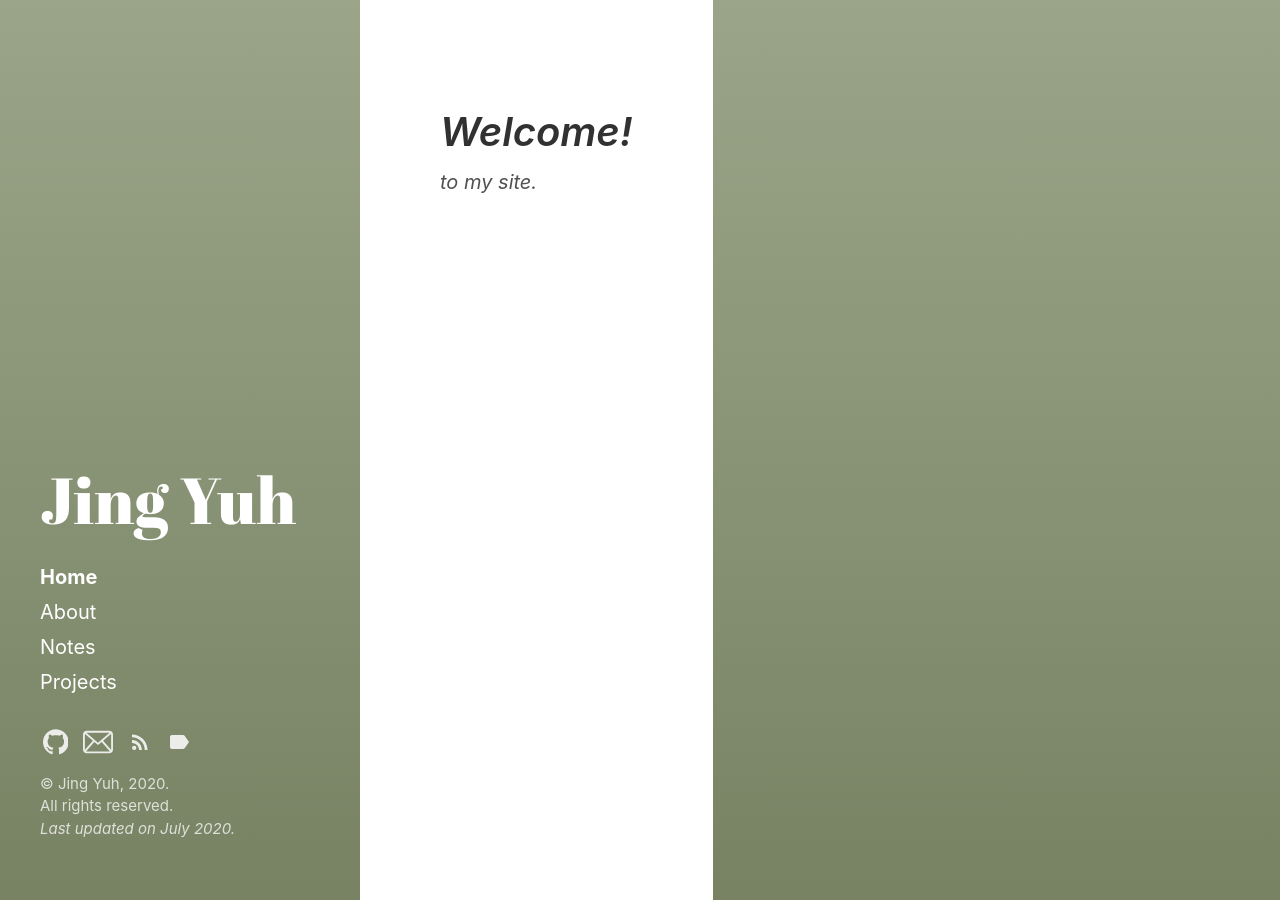
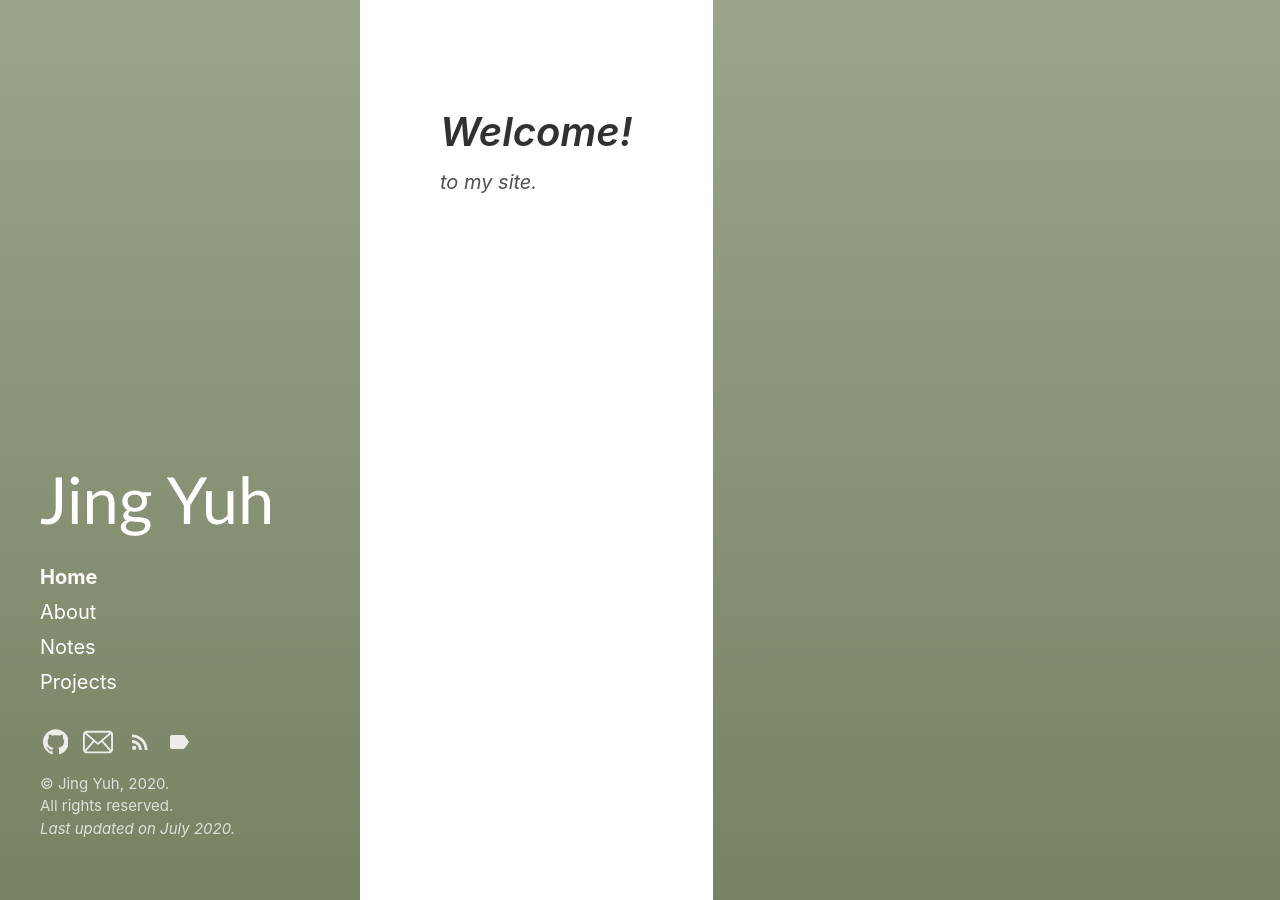
Before and after one commit to jyang123-bit/Website, a Jekyll site: the page built from index.html, in a window 1280 px wide. Built offline with Jekyll 4.4.1, drawn with Linux system fonts in a browser that asks for light colours; the list of posts is cut into pages by our own code.

Commit message:
Update _layout.scss

```diff
--- a/_sass/hydeout/_layout.scss
+++ b/_sass/hydeout/_layout.scss
@@ -37,7 +37,7 @@ body {
   padding: $section-spacing;
 
   .site-title {
-    font-family: 'Abril Fatface', serif;
+    font-family: 'Gill Sans','Gill Sans MT',Calibri,sans-serif;;
     font-size: $large-font-size;
     font-weight: normal;
     margin-bottom: $heading-spacing;
```
